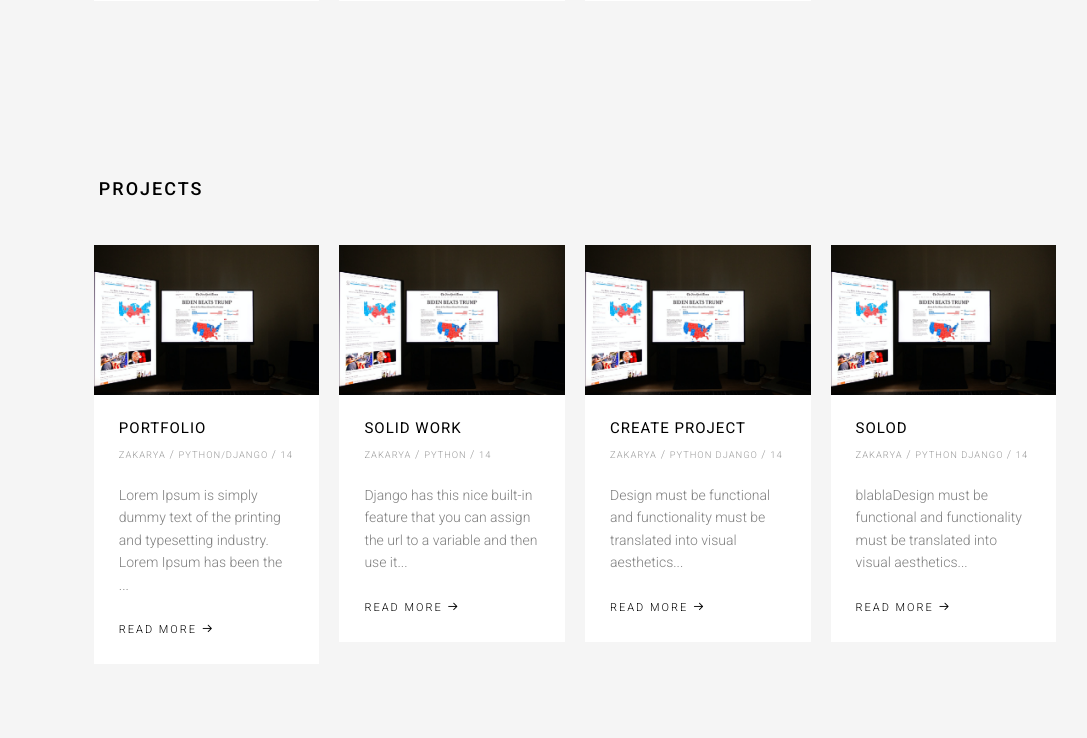
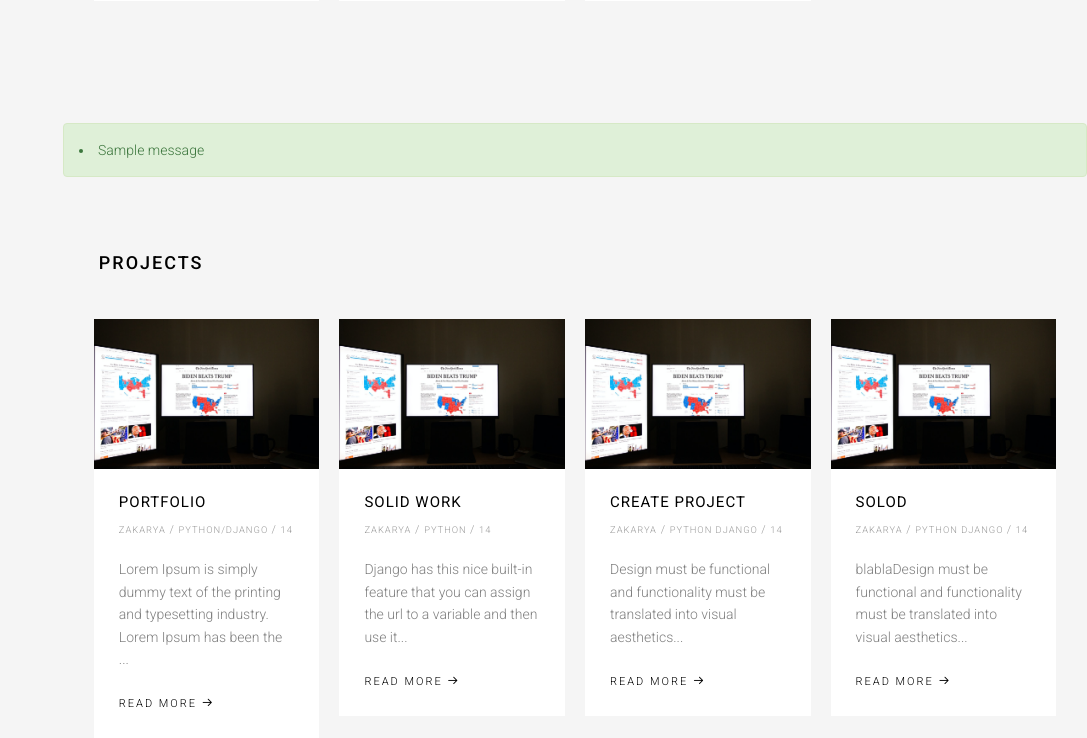
Before and after one commit to amkookt/Portfolio_v2, a Django app: page / in a window 1280 px wide. Shown: the part 1365-2103 px from the top of the page, without its empty margins (193-1280 px from the left). Run offline with Django 3.2, Linux system fonts and the light colour scheme; data comes from the database, SQL or seed files in the repository; both versions use the stored data as it was after the commit; one stand-in notice (Sample message) is shown; some libraries are stand-ins or nearby versions; some web fonts are replaced.

Commit message:
add susecced messages

```diff
--- a/app/templates/app/home_nav.html
+++ b/app/templates/app/home_nav.html
@@ -59,7 +59,13 @@
 
 
 
-
+{% if messages %}
+<div class="alert alert-success">
+    {% for m in messages %}
+    <li{% if message.tags %} class="{{ message.tags }}"{% endif %}>{{ m }}</li>
+    {% endfor %}
+</div>
+{% endif %}
 <div class="fh5co-narrow-content">
 	<h2 class="fh5co-heading animate-box" data-animate-effect="fadeInLeft">projects</h2>
     <div class="row row-bottom-padded-md">
--- a/app/templates/app/update_project.html
+++ b/app/templates/app/update_project.html
@@ -15,6 +15,7 @@
         <form method="post"  enctype="multipart/form-data">
             <div class="form-group">
                 {% csrf_token %}
+
                 {{form}}
                 <br>
 
--- a/app/views.py
+++ b/app/views.py
@@ -6,6 +6,7 @@ from .forms import ProjectForm,AboutForm,ServiceForm
 from django.core.mail import send_mail
 from django.urls import reverse_lazy
 
+from django.contrib.messages.views import SuccessMessageMixin
 
 
 class IndexView(TemplateView):
@@ -56,9 +57,10 @@ class CreateProjectView(CreateView):
         initial = super(CreateProjectView, self).get_initial(**kwargs)
         initial['author'] = 'author'
         return initial
-class UpdateProjectView(UpdateView):
+class UpdateProjectView(SuccessMessageMixin,UpdateView):
     model = Project
     form_class = ProjectForm
+    success_message = 'List successfully saved!!!!'
     template_name="app/update_project.html"
 
 
```
Also changed, not shown: app/templates/app/portfolio.html (+7 -1 lines), db.sqlite3.
